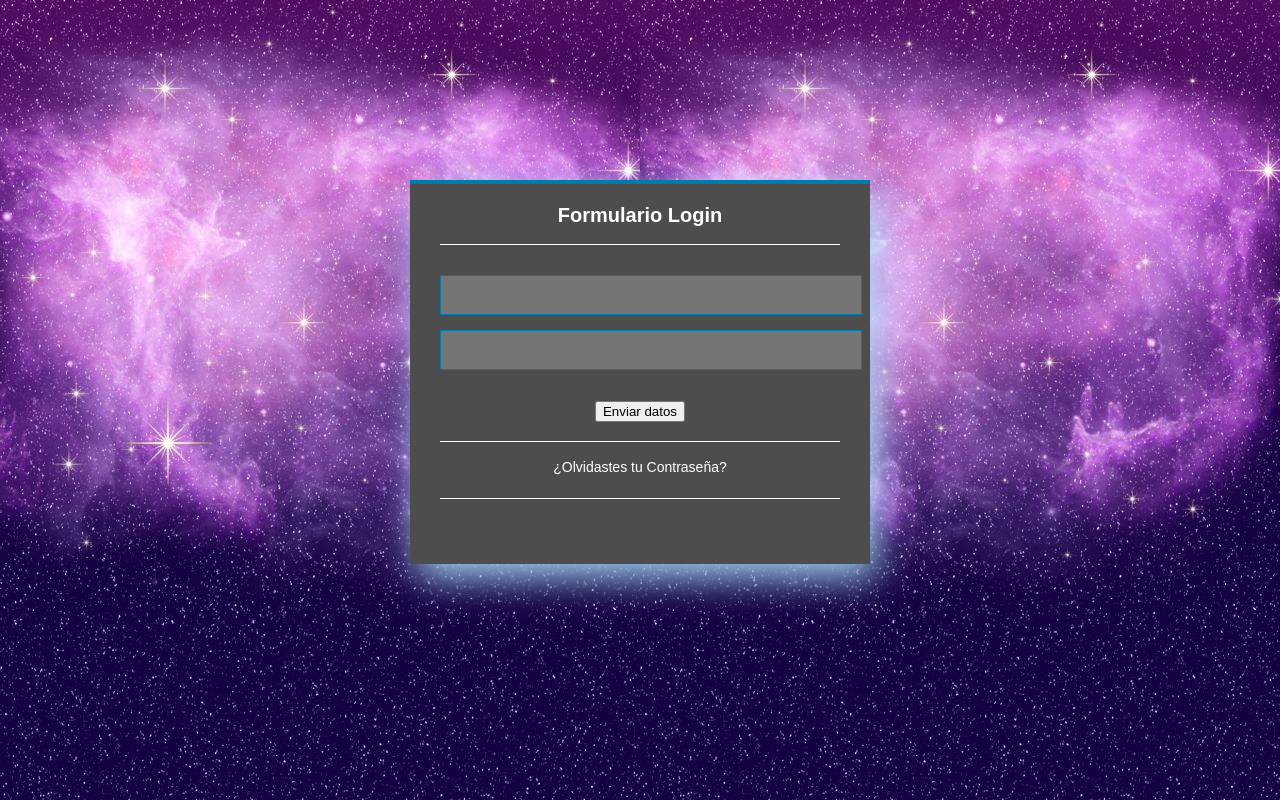
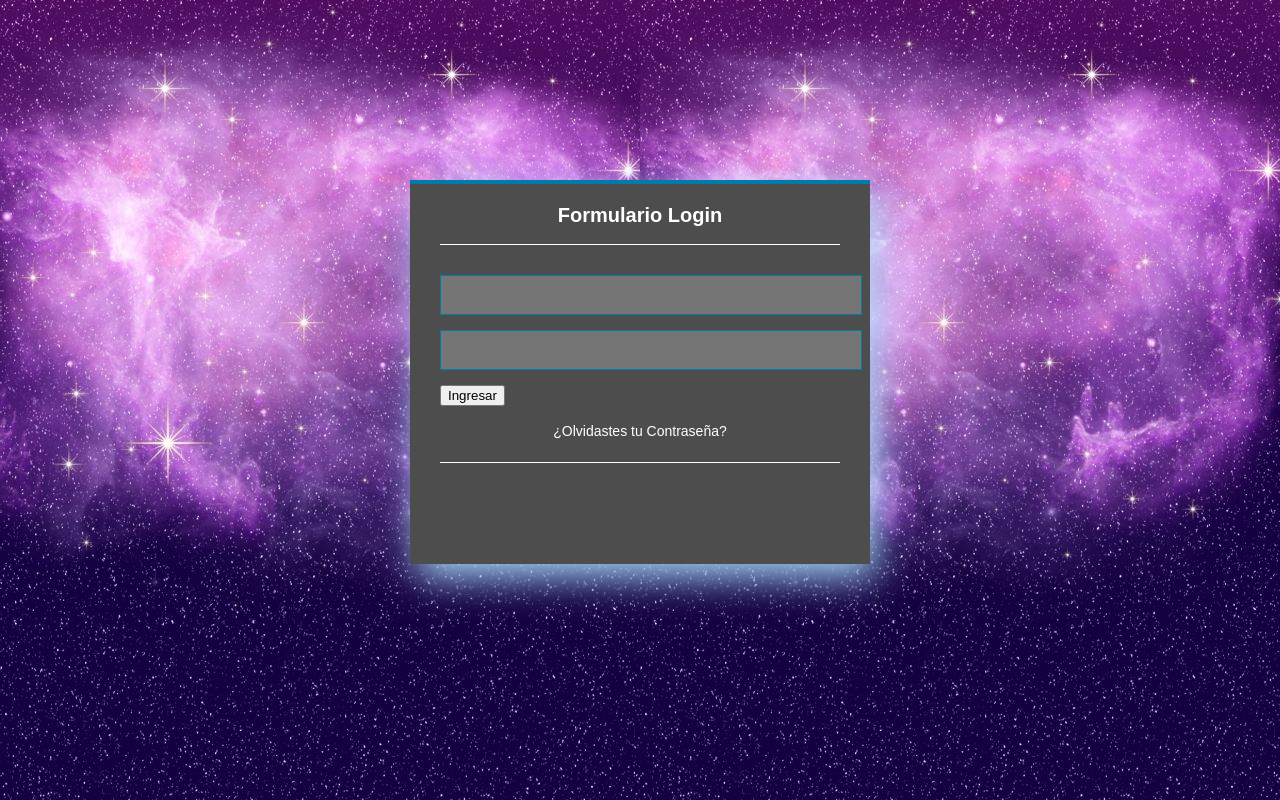
Before and after one commit to frida8130/act9, a plain HTML site: page index.html in a window 1280 px wide. Drawn offline with Linux system fonts and the light colour scheme.

Commit message:
Add files via upload

```diff
--- a/index.html
+++ b/index.html
@@ -9,10 +9,8 @@
         <h5> Formulario Login </h5 >
          <input  class = " controls " type = " text " name = " usuario " value = "" placeholder = " Usuario " >
         <input  class = " controls " type = " password " name = " contrasena " value = "" placeholder = " Contraseña " >
-        <p class="center-content">
-            <input type="submit" class=" btn btn-green" value="Enviar datos">
-        </p>
-        <P> <a  href = " # " > ¿Olvidastes tu Contraseña? </a > </p >
+            <input type="submit" class=" btn btn-green" value="Ingresar">
+      <P> <a  href = " # " > ¿Olvidastes tu Contraseña? </a > </p >
 </section>
 </body>
 <link rel="stylesheet"  href="style.css">
--- a/style.css
+++ b/style.css
@@ -29,7 +29,7 @@ body{
  font-size: 20px;
 }
 .controls{
-    color:rgb(0, 0, 0);
+    color:rgb(230, 230, 230);
    width: 100%;
     border:1px solid#017bab ;
     margin-bottom: 15px;
```
